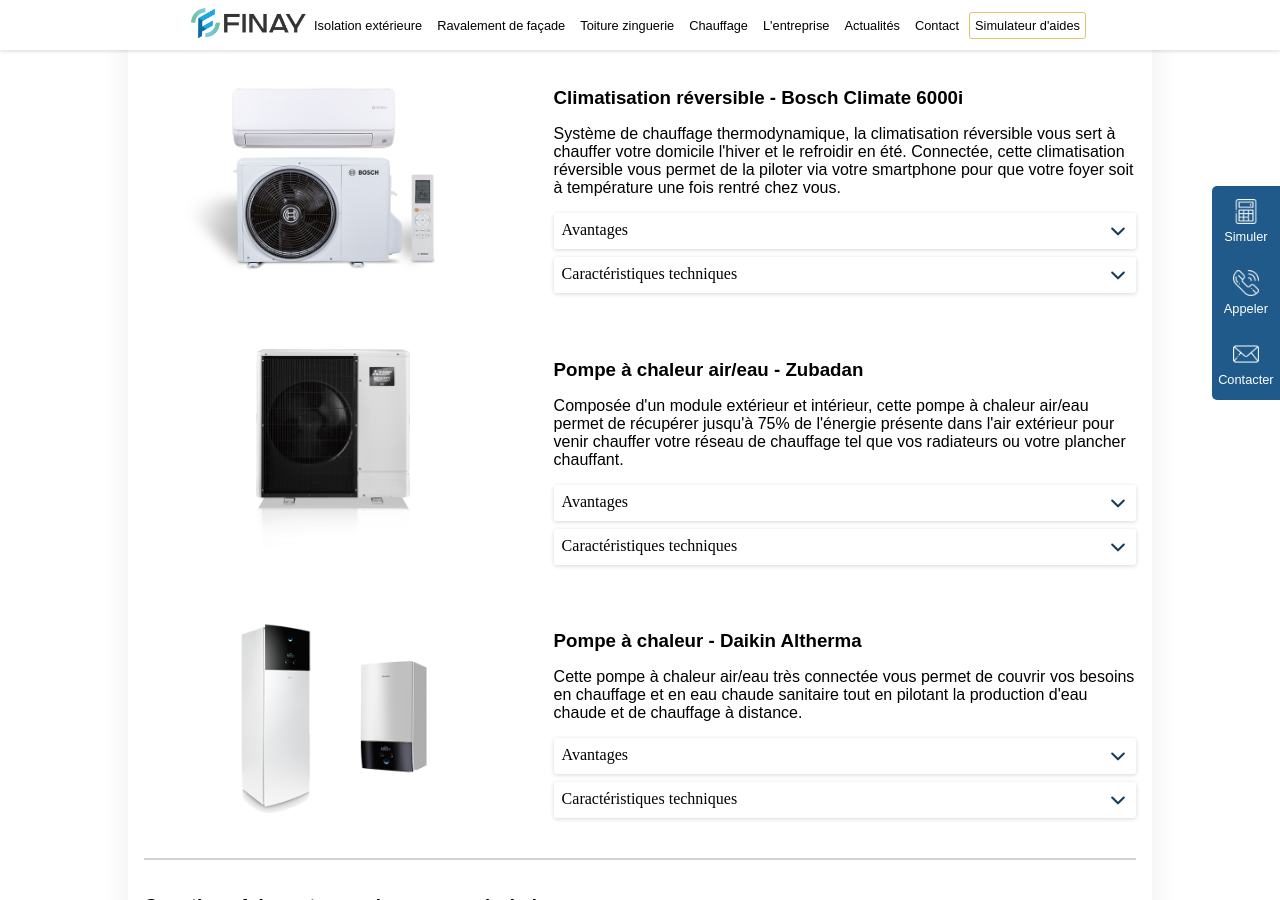
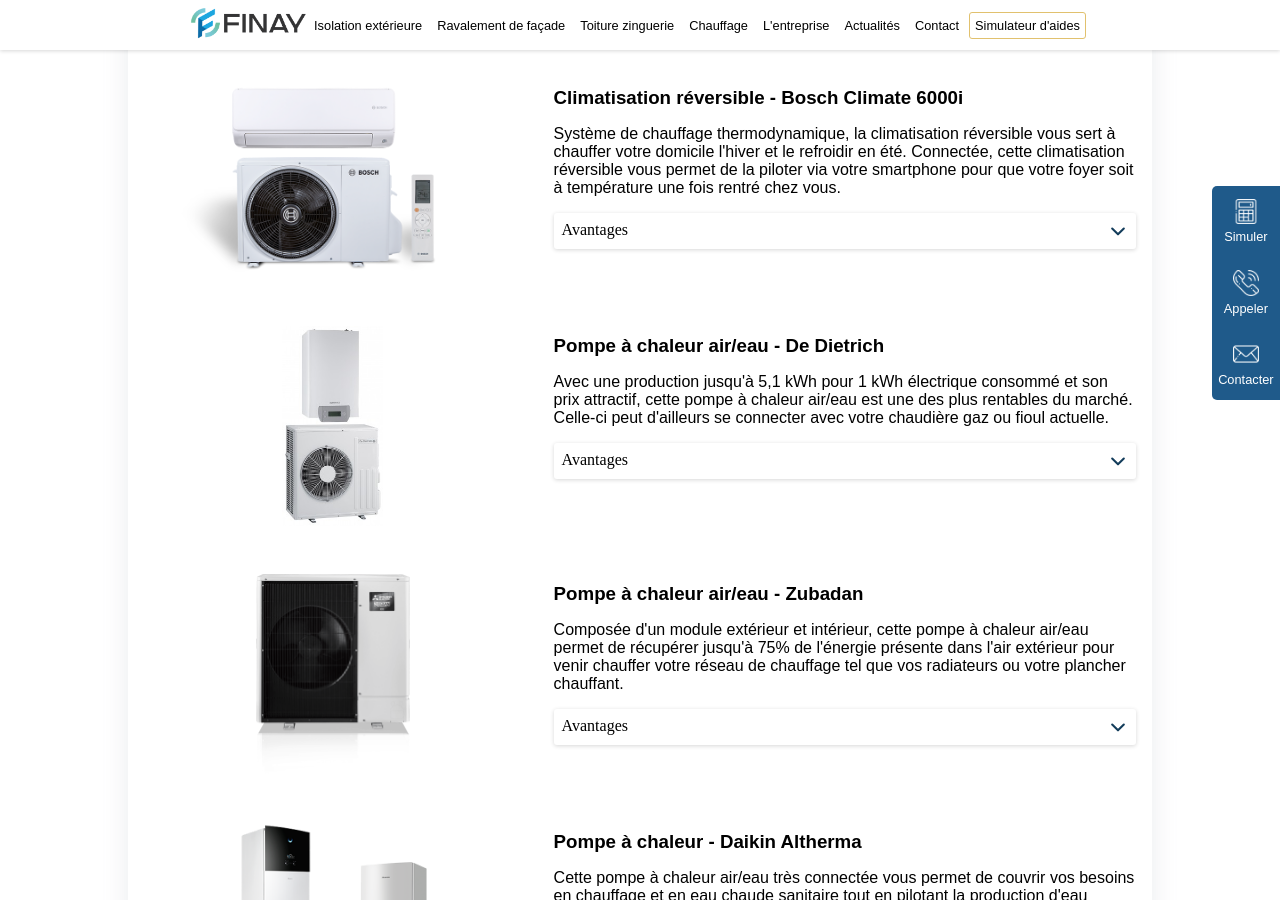
Before and after one commit to ozymedia/finay, a Jekyll site: the page built from chauffage-67110.html, in a window 1280 px wide and 900 px high, scrolled down 1187 px. Built offline with Jekyll 4.4.1, drawn with Linux system fonts in a browser that asks for light colours; some web fonts are replaced; a script that is not in the unit is left out; some of the changed text lies outside the part shown.

Commit message:
push branch

```diff
--- a/_sass/chauffage.scss
+++ b/_sass/chauffage.scss
@@ -35,6 +35,7 @@
         height: 0;
     }
     details {
+        overflow-x: scroll;
         table {
             font-size: 0.9em;
             font-family: 'Avenir';
@@ -42,12 +43,16 @@
             tr { font-weight: 100;}
             border-collapse: collapse;
             border-spacing: 0;
+            td {
+                border: solid 1px black;
+            }
             thead {
-                border: solid 1px;
+                border: solid 1px black;
                 background-color: grey;
                 color: white;
             }
             table-layout: fixed;
+
         }
 
     }
--- a/chauffage-67110.html
+++ b/chauffage-67110.html
@@ -85,16 +85,48 @@
                         <li>Haut rendement énergétique pour le chauffage et le refroidissement</li>
                     </ul>
                 </details>
+                <!--
                 <details class="box-shadow light">
                     <summary><h4>Caractéristiques techniques</h4><svg width="20" height="20" viewBox="0 0 24 24" fill="none" xmlns="http://www.w3.org/2000/svg" aria-hidden="true" style="display: block;">
                         <path d="M19.0001 9L12.0001 16L5.00012 9" stroke="#153E5C" stroke-width="2.5" stroke-linecap="round" stroke-linejoin="round"></path>
                         </svg></summary>
                     <div>{% include caract_technique/climate-6000i.html %}</div>
                 </details>
+                -->
 
             </div>
             <div class="chauffage-photo">
                 <img src="/assets/images/chauffage/bosch-6000i.png" alt="Climatisation réversible - Bosch Climate 6000i">
+            </div>
+        </div>
+
+        <div class="chauffage-item">
+            <div class="chauffage-text">
+                <h3 class="chauffage-titre">Pompe à chaleur air/eau - De Dietrich</h3>
+                <p>
+                Avec une production jusqu'à 5,1 kWh pour 1 kWh électrique consommé et son prix attractif, cette pompe à chaleur air/eau est une des plus rentables du marché. Celle-ci peut d'ailleurs se connecter avec votre chaudière gaz ou fioul actuelle.
+                </p>
+                <details class="box-shadow light">
+                    <summary><h4>Avantages<h4><svg width="20" height="20" viewBox="0 0 24 24" fill="none" xmlns="http://www.w3.org/2000/svg" aria-hidden="true" style="display: block;">
+                        <path d="M19.0001 9L12.0001 16L5.00012 9" stroke="#153E5C" stroke-width="2.5" stroke-linecap="round" stroke-linejoin="round"></path>
+                        </svg></summary>
+                    <ul>
+                        <li>Fonction hybride avec votre chaudière existance</li>
+                        <li>Pompe à chaleur connectée contrôlable à distance</li>
+                        <li>Gain d'énergie de 30% par rapport à une pompe à chaleur classique</li>
+                    </ul>
+                </details>
+                <!--
+                <details class="box-shadow light">
+                    <summary><h4>Caractéristiques techniques</h4><svg width="20" height="20" viewBox="0 0 24 24" fill="none" xmlns="http://www.w3.org/2000/svg" aria-hidden="true" style="display: block;">
+                        <path d="M19.0001 9L12.0001 16L5.00012 9" stroke="#153E5C" stroke-width="2.5" stroke-linecap="round" stroke-linejoin="round"></path>
+                        </svg></summary>
+                    <div><p>A venir</p></div>
+                </details>
+                -->
+            </div>
+            <div class="chauffage-photo">
+                <img src="/assets/images/chauffage/pompe-chaleur-de-dietrich-alezio.jpeg" alt="Pompe à chaleur air/eau - De Dietrich">
             </div>
         </div>
 
@@ -114,12 +146,14 @@
                         <li>Niveau sonore de 42db</li>
                     </ul>
                 </details>
+                <!--
                 <details class="box-shadow light">
                     <summary><h4>Caractéristiques techniques</h4><svg width="20" height="20" viewBox="0 0 24 24" fill="none" xmlns="http://www.w3.org/2000/svg" aria-hidden="true" style="display: block;">
                         <path d="M19.0001 9L12.0001 16L5.00012 9" stroke="#153E5C" stroke-width="2.5" stroke-linecap="round" stroke-linejoin="round"></path>
                         </svg></summary>
                     <div><p>A venir</p></div>
                 </details>
+                -->
 
             </div>
             <div class="chauffage-photo">
@@ -144,13 +178,14 @@
                         <li>Faible empreinte au sol avec 0,36m2 de surface.</li>
                     </ul>
                 </details>
+                <!--
                 <details class="box-shadow light">
                     <summary><h4>Caractéristiques techniques</h4><svg width="20" height="20" viewBox="0 0 24 24" fill="none" xmlns="http://www.w3.org/2000/svg" aria-hidden="true" style="display: block;">
                         <path d="M19.0001 9L12.0001 16L5.00012 9" stroke="#153E5C" stroke-width="2.5" stroke-linecap="round" stroke-linejoin="round"></path>
                         </svg></summary>
                     <div><p>A venir</p></div>
                 </details>
-
+                -->
             </div>
             <div class="chauffage-photo">
                 <img src="/assets/images/chauffage/pompe-chaleur-daikin-altherma.png" alt="Pompe à chaleur - Daikin Altherma">
@@ -206,13 +241,14 @@
                         <li>Le ballon et la pompe à chaleur sont indépendants permettant de faire la révision de la pompe à chaleur sans impacter le ballon par exemple.</li>
                     </ul>
                 </details>
+                <!--
                 <details class="box-shadow light">
                     <summary><h4>Caractéristiques techniques</h4><svg width="20" height="20" viewBox="0 0 24 24" fill="none" xmlns="http://www.w3.org/2000/svg" aria-hidden="true" style="display: block;">
                         <path d="M19.0001 9L12.0001 16L5.00012 9" stroke="#153E5C" stroke-width="2.5" stroke-linecap="round" stroke-linejoin="round"></path>
                         </svg></summary>
                     <div><p>A venir</p></div>
                 </details>
-
+                -->
             </div>
             <div class="chauffage-photo">
                 <img src="/assets/images/chauffage/ballons-bosch.png" alt="Ballons chauffe-eau thermodynamiques - Bosch">
@@ -404,13 +440,14 @@
                         <li>Plage de fonctionnement importante de -5°C et +35°C pour une utilisation toute l'année sur air extérieur ou air ambiant</li>
                     </ul>
                 </details>
+                <!--
                 <details class="box-shadow light">
                     <summary><h4>Caractéristiques techniques</h4><svg width="20" height="20" viewBox="0 0 24 24" fill="none" xmlns="http://www.w3.org/2000/svg" aria-hidden="true" style="display: block;">
                         <path d="M19.0001 9L12.0001 16L5.00012 9" stroke="#153E5C" stroke-width="2.5" stroke-linecap="round" stroke-linejoin="round"></path>
                         </svg></summary>
                     <div><p>A venir</p></div>
                 </details>
-
+                -->
             </div>
             <div class="chauffage-photo">
                 <img src="/assets/images/chauffage/ballon-de-dietrich-kaliko.jpeg" alt="Ballon d'eau chaude thermodynamique - De Dietrich">
@@ -462,13 +499,14 @@
                         <li>Réserve de 17kg permettant une autonomie allant jusqu’à deux jours selon le mode de fonctionnement.</li>
                     </ul>
                 </details>
+                <!--
                 <details class="box-shadow light">
                     <summary><h4>Caractéristiques techniques</h4><svg width="20" height="20" viewBox="0 0 24 24" fill="none" xmlns="http://www.w3.org/2000/svg" aria-hidden="true" style="display: block;">
                         <path d="M19.0001 9L12.0001 16L5.00012 9" stroke="#153E5C" stroke-width="2.5" stroke-linecap="round" stroke-linejoin="round"></path>
                         </svg></summary>
                     <div><p>A venir</p></div>
                 </details>
-
+                -->
             </div>
             <div class="chauffage-photo">
                 <img src="/assets/images/chauffage/de-dietrich-poele-granules-rondalia.jpeg" alt="Poêle à granulés - De Dietrich Rondalia">
@@ -494,13 +532,14 @@
                         <li>Programmable via une télécommande ou via le thermostat d’ambiance Smart TC° et son application mobile.</li>
                     </ul>
                 </details>
+                <!--
                 <details class="box-shadow light">
                     <summary><h4>Caractéristiques techniques</h4><svg width="20" height="20" viewBox="0 0 24 24" fill="none" xmlns="http://www.w3.org/2000/svg" aria-hidden="true" style="display: block;">
                         <path d="M19.0001 9L12.0001 16L5.00012 9" stroke="#153E5C" stroke-width="2.5" stroke-linecap="round" stroke-linejoin="round"></path>
                         </svg></summary>
                     <div><p>A venir</p></div>
                 </details>
-
+                -->
             </div>
             <div class="chauffage-photo">
                 <img src="/assets/images/chauffage/de-dietrich-poele-granules-rondalis.jpeg" alt="Poêle à granulés - De Dietrich Rondalis">
@@ -523,13 +562,14 @@
                             <li>Fonction cullinaire avec chauffe-plat</li>
                         </ul>
                 </details>
+                <!--
                 <details class="box-shadow light">
                     <summary><h4>Caractéristiques techniques</h4><svg width="20" height="20" viewBox="0 0 24 24" fill="none" xmlns="http://www.w3.org/2000/svg" aria-hidden="true" style="display: block;">
                         <path d="M19.0001 9L12.0001 16L5.00012 9" stroke="#153E5C" stroke-width="2.5" stroke-linecap="round" stroke-linejoin="round"></path>
                         </svg></summary>
                     <div><p>A venir</p></div>
                 </details>
-
+                -->
             </div>
             <div class="chauffage-photo">
                 <img src="/assets/images/chauffage/poele-bois-de-dietrich-ebenis-2.jpeg" alt="Poêle à bois - De Dietrich Ebenis 2">
```
